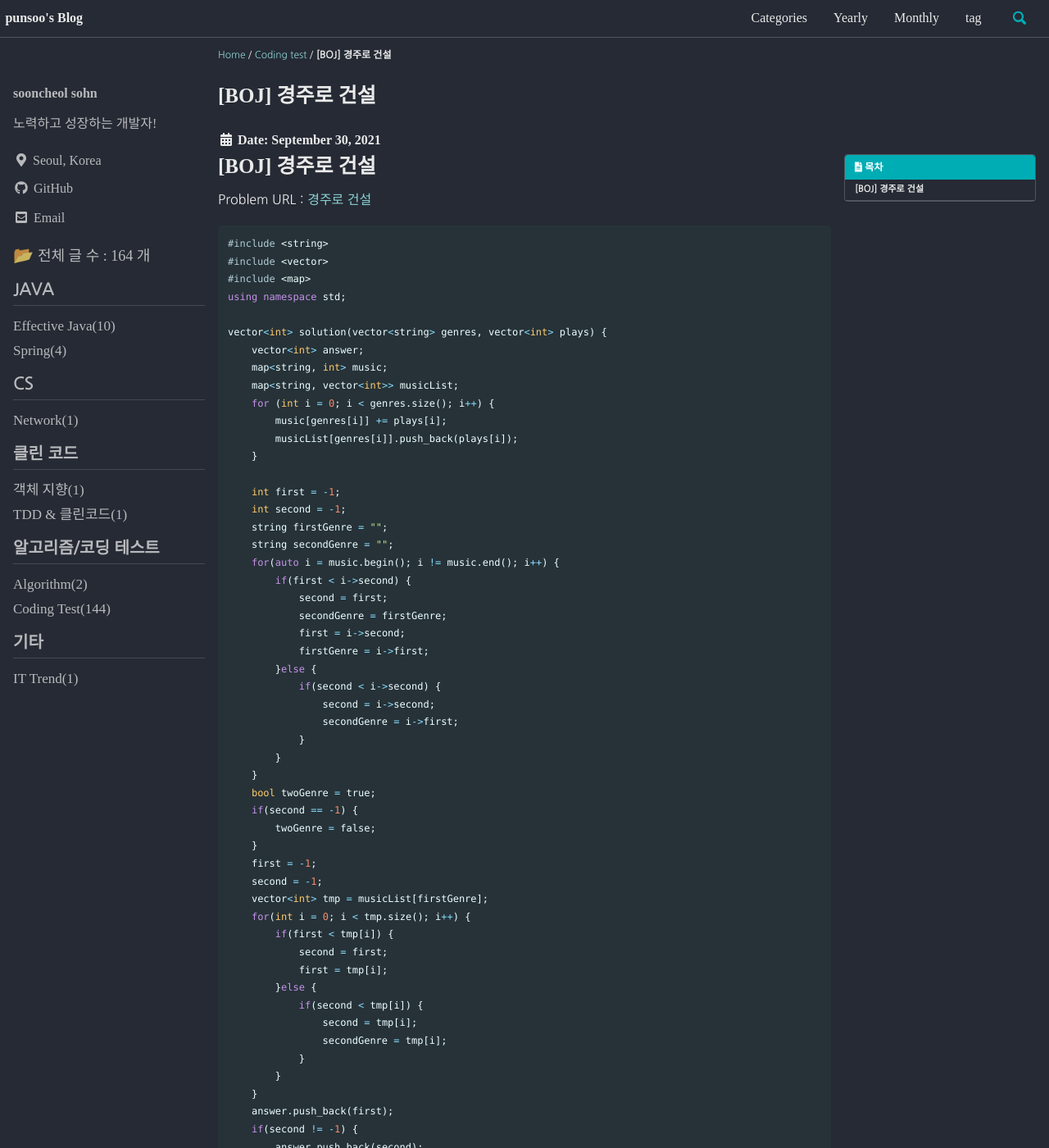
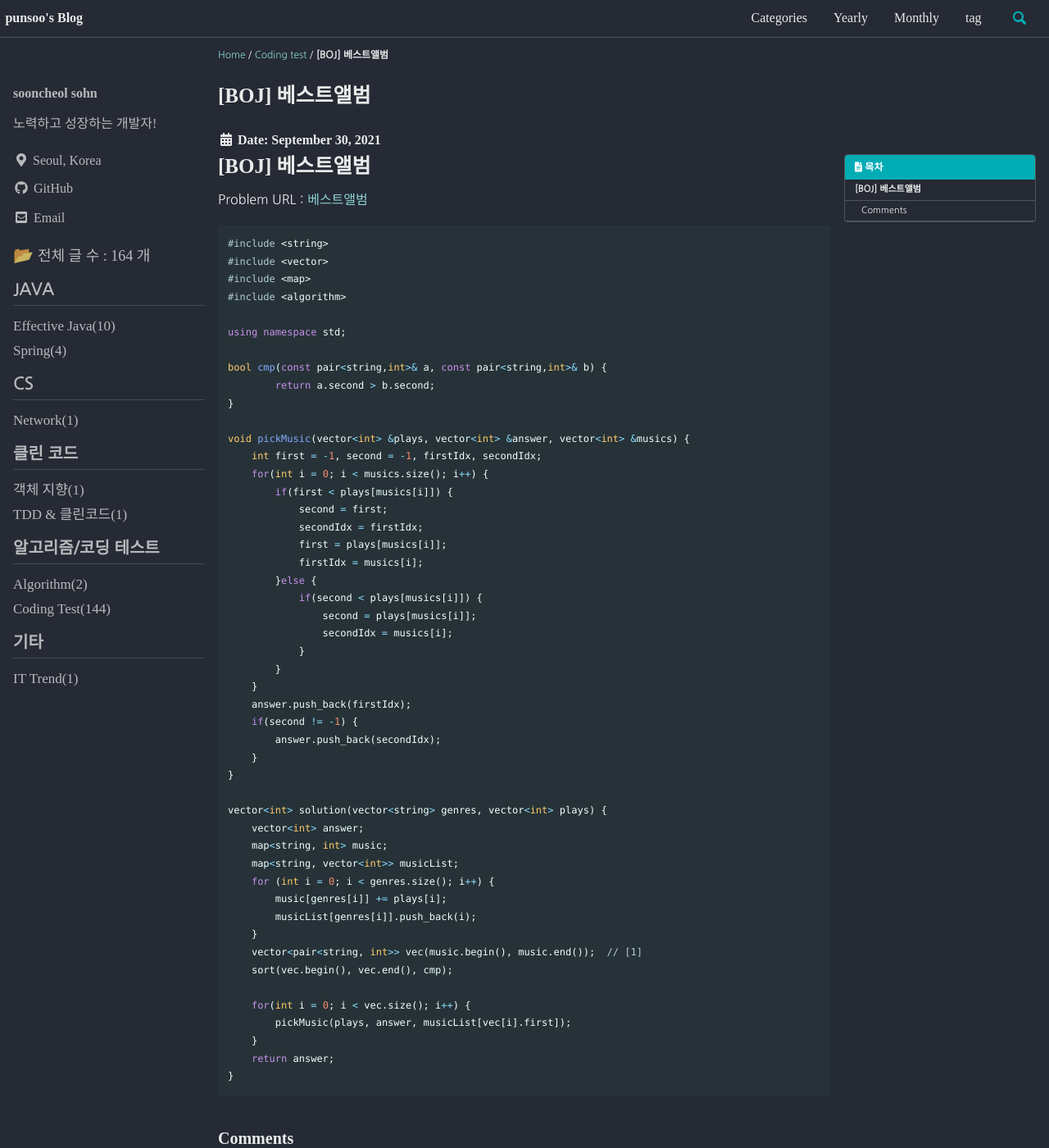
Before and after one commit to punsoo/punsoo.github.io, a Jekyll site: the page built from _posts/Coding-Test/2021-09-30-Programmers-베스트앨범.md, in a window 1280 px wide and 1400 px high. Shown: the whole window at 82% size. Built offline with Jekyll 4.4.1, drawn with Linux system fonts in a browser that asks for light colours; cached includes are drawn as plain includes; some web fonts are replaced; comment, search, counter and statistics services are not loaded; some of the changed text lies outside the part shown.

Commit message:
Programmers 베스트앨범 수정

````diff
--- a/_posts/Coding-Test/2021-09-30-Programmers-베스트앨범.md
+++ b/_posts/Coding-Test/2021-09-30-Programmers-베스트앨범.md
@@ -9,8 +9,8 @@ defaults:
   comments: true
   related: true
 
-title: "[BOJ] 경주로 건설"
-excerpt: "[BOJ] 경주로 건설"
+title: "[BOJ] 베스트앨범"
+excerpt: "[BOJ] 베스트앨범"
 toc: true
 toc_sticky: true
 toc_label: "목차"
@@ -21,15 +21,42 @@ tags:
 date: 2021-09-30
 last_modified_at: 2021-09-30
 ---
-# [BOJ] 경주로 건설
+# [BOJ] 베스트앨범
 
-Problem URL : [경주로 건설](https://programmers.co.kr/learn/courses/30/lessons/42579)
+Problem URL : [베스트앨범](https://programmers.co.kr/learn/courses/30/lessons/42579)
 
 ```cpp
 #include <string>
 #include <vector>
 #include <map>
+#include <algorithm>
+
 using namespace std;
+
+bool cmp(const pair<string,int>& a, const pair<string,int>& b) {
+	return a.second > b.second;
+}
+
+void pickMusic(vector<int> &plays, vector<int> &answer, vector<int> &musics) {
+    int first = -1, second = -1, firstIdx, secondIdx;
+    for(int i = 0; i < musics.size(); i++) {
+        if(first < plays[musics[i]]) {
+            second = first;
+            secondIdx = firstIdx;
+            first = plays[musics[i]];
+            firstIdx = musics[i];
+        }else {
+            if(second < plays[musics[i]]) {
+                second = plays[musics[i]];
+                secondIdx = musics[i];
+            }
+        }
+    }
+    answer.push_back(firstIdx);
+    if(second != -1) {
+        answer.push_back(secondIdx);
+    }
+}
 
 vector<int> solution(vector<string> genres, vector<int> plays) {
     vector<int> answer;
@@ -37,68 +64,17 @@ vector<int> solution(vector<string> genres, vector<int> plays) {
     map<string, vector<int>> musicList;
     for (int i = 0; i < genres.size(); i++) {
         music[genres[i]] += plays[i];
-        musicList[genres[i]].push_back(plays[i]);
+        musicList[genres[i]].push_back(i);
     }
+    vector<pair<string, int>> vec(music.begin(), music.end());  // [1]
+    sort(vec.begin(), vec.end(), cmp);
 
-    int first = -1;
-    int second = -1;
-    string firstGenre = "";
-    string secondGenre = "";
-    for(auto i = music.begin(); i != music.end(); i++) {
-        if(first < i->second) {
-            second = first;
-            secondGenre = firstGenre;
-            first = i->second;
-            firstGenre = i->first;
-        }else {
-            if(second < i->second) {
-                second = i->second;
-                secondGenre = i->first;
-            }
-        }
-    }
-    bool twoGenre = true;
-    if(second == -1) {
-        twoGenre = false;
-    }
-    first = -1;
-    second = -1;
-    vector<int> tmp = musicList[firstGenre];
-    for(int i = 0; i < tmp.size(); i++) {
-        if(first < tmp[i]) {
-            second = first;
-            first = tmp[i];
-        }else {
-            if(second < tmp[i]) {
-                second = tmp[i];
-                secondGenre = tmp[i];
-            }
-        }
-    }
-    answer.push_back(first);
-    if(second != -1) {
-        answer.push_back(second);
-    }
-    if(twoGenre) {
-        first = -1;
-        second = -1;
-        tmp = musicList[secondGenre];
-        for(int i = 0; i < tmp.size(); i++) {
-            if(first < tmp[i]) {
-                second = first;
-                first = tmp[i];
-            }else {
-                if(second < tmp[i]) {
-                    second = tmp[i];
-                    secondGenre = tmp[i];
-                }
-            }
-        }
-        answer.push_back(first);
-        if(second != -1) {
-            answer.push_back(second);
-        }
+    for(int i = 0; i < vec.size(); i++) {
+        pickMusic(plays, answer, musicList[vec[i].first]);
     }
     return answer;
 }
 ```
+## Comments
+처음에는 장르 2개만 고르는 걸로 이해해서 틀렸었다...
+map을 vector로 바꾸는 [1] 방식은 기억해두자
````
